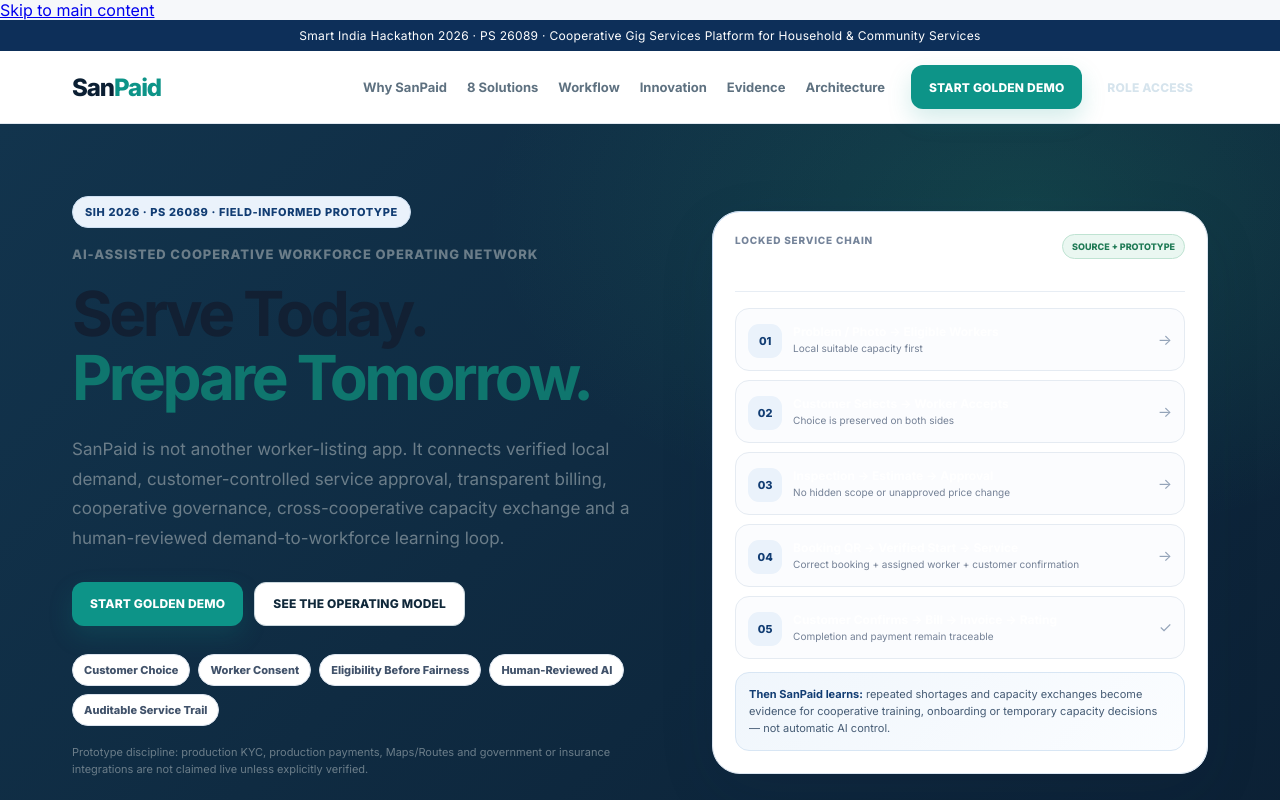
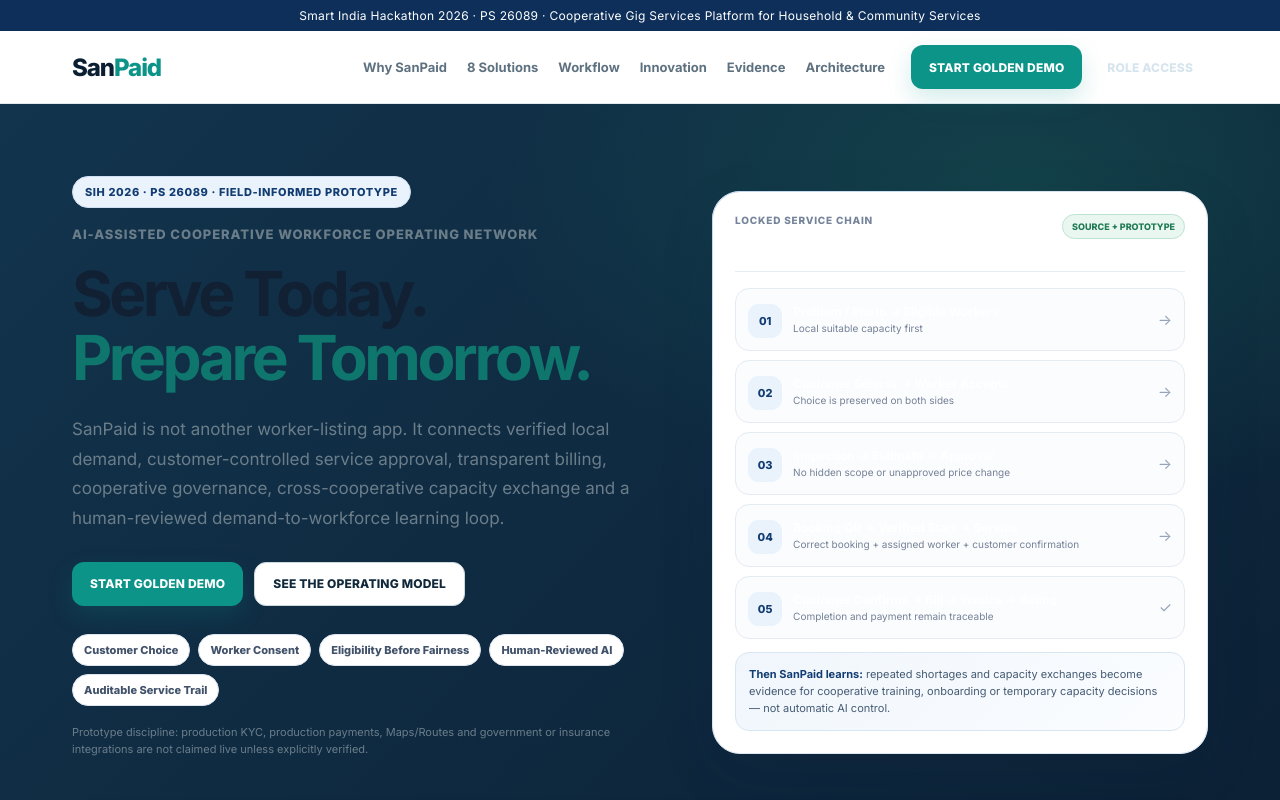
Before and after one commit to harshtotawar14/YUKTI-2026, a website with bundled scripts: page index.html in a window 1280 px wide. Shown: the top 800 px of the page. Built offline with nearby package versions, Linux system fonts and the light colour scheme; files whose address does not match are found by name.

Commit message:
fix: style skip link outside landing shell

```diff
--- a/master-v2.css
+++ b/master-v2.css
@@ -151,8 +151,8 @@
 .master-v2 .footer b{font-size:11px}
 .master-v2 .footer .brand{color:#fff}
 .master-v2 .footer .brand span{color:#8cb6e2}
-.master-v2 .skip-link{position:absolute;left:-9999px}
-.master-v2 .skip-link:focus{left:16px;top:16px;z-index:100;background:#fff;color:#000;padding:10px;border-radius:8px}
+body.sanpaid-v2>.skip-link{position:absolute;left:-9999px}
+body.sanpaid-v2>.skip-link:focus{left:16px;top:16px;z-index:100;background:#fff;color:#000;padding:10px;border-radius:8px}
 @media (max-width:1020px){
   .master-v2 .hero-grid{grid-template-columns:1fr;gap:32px}
   .master-v2 .hero-system{max-width:760px}
```
